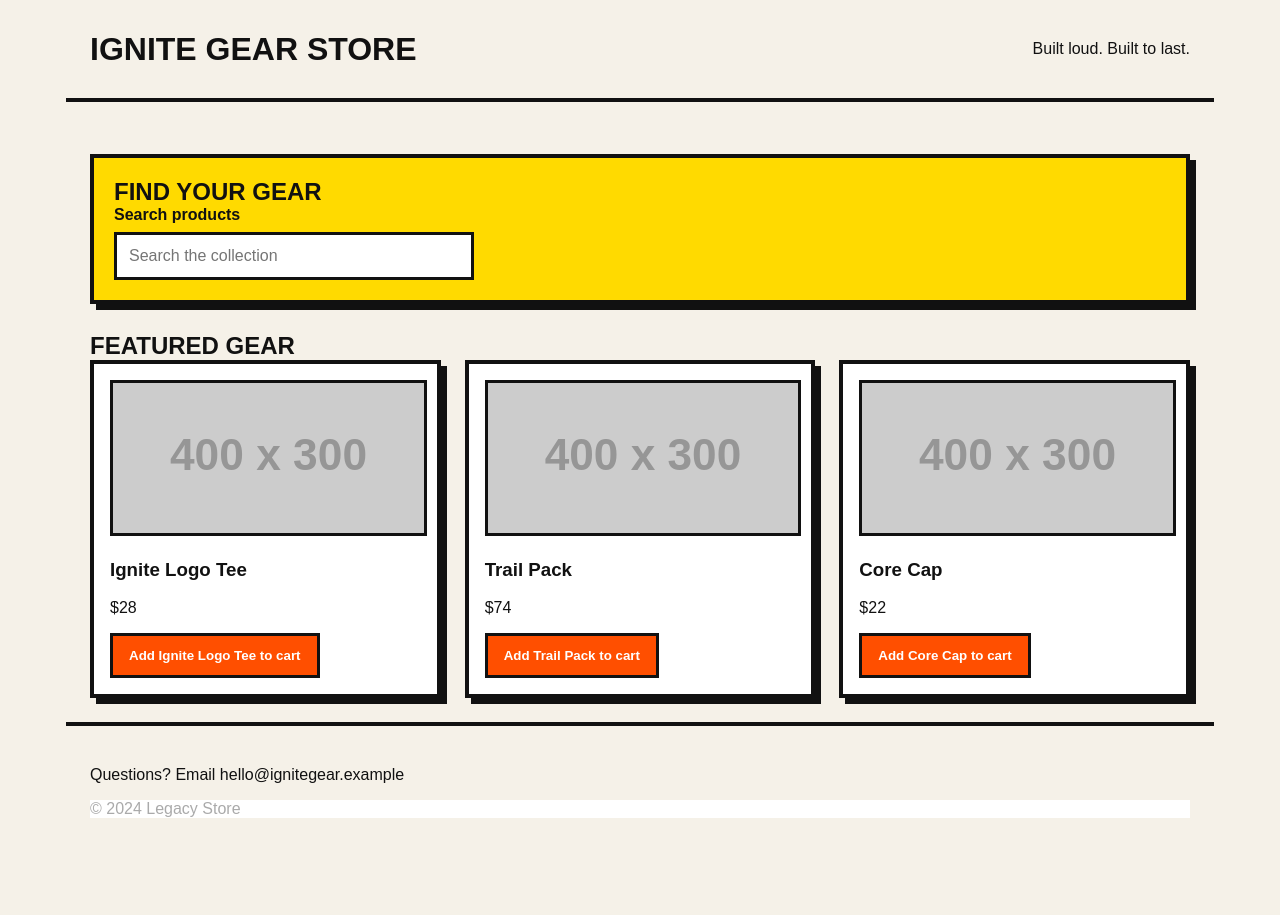
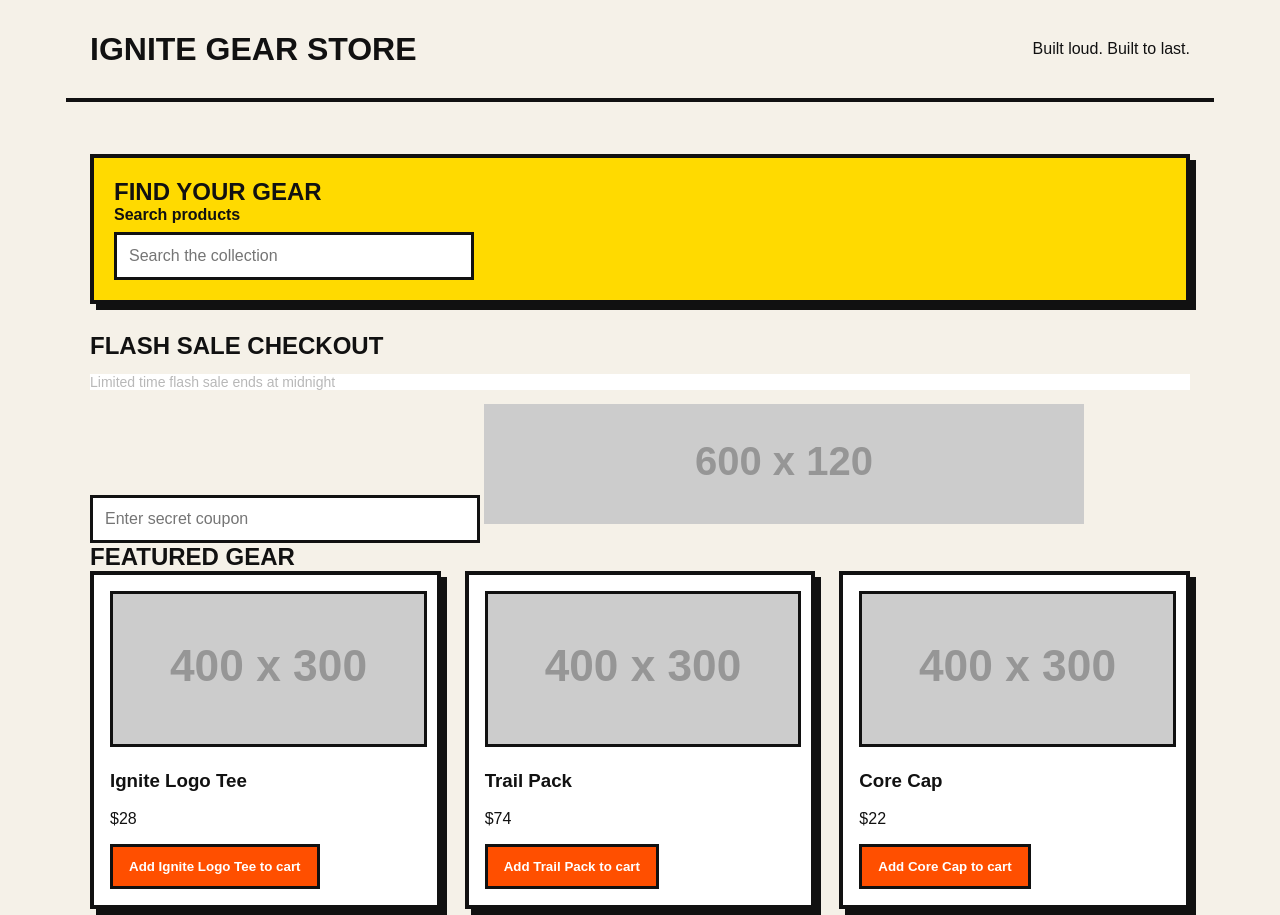
Before and after one commit to Shashank163007/accesslint-demo-store, a website: page index.html in a window 1280 px wide. Shown: the top 915 px of the page. Before the commit the page ends 858 px from the top, so only its background shows below. Drawn offline with Linux system fonts and the light colour scheme; placeholder pictures from the web are drawn by us.

Commit message:
feat: add flash sale promo banner and coupon input

```diff
--- a/index.html
+++ b/index.html
@@ -29,6 +29,12 @@
         <label for="product-search">Search products</label>
         <input id="product-search" type="search" placeholder="Search the collection">
       </section>
+      <section aria-labelledby="promo-heading">
+        <h2 id="promo-heading">Flash Sale Checkout</h2>
+        <p id="promo-disclaimer" style="color: #b8b8b8; background: #ffffff; font-size: 14px;">Limited time flash sale ends at midnight</p>
+        <input id="coupon-code-input" type="text" placeholder="Enter secret coupon">
+        <img id="promo-banner-img" src="https://placehold.co/600x120" width="600" height="120">
+      </section>
       <section aria-labelledby="products-heading">
         <h2 id="products-heading">Featured gear</h2>
         <div class="products">
```
